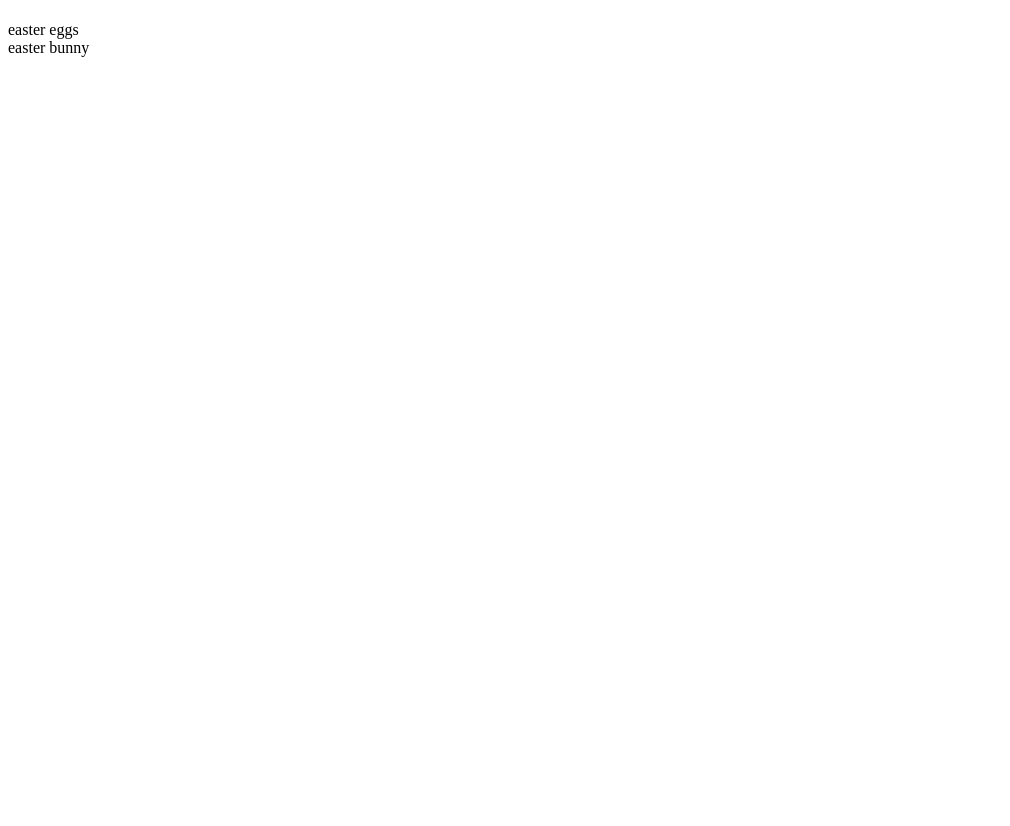
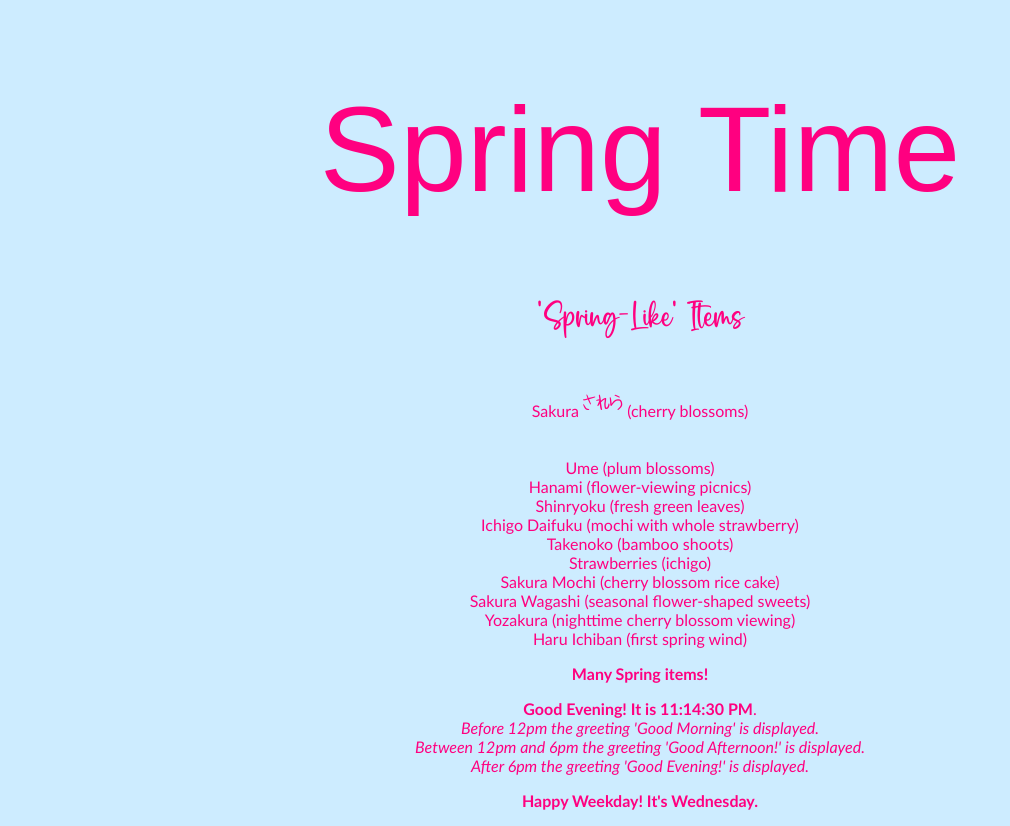
Before and after one commit to arche-typal/csci-185, a plain HTML site: page Exam_2/index.html in a window 1280 px wide. Shown: the whole page, without its empty margins (0-1010 px from the left). Before the commit the page ends 800 px from the top, so only its background shows below. Drawn offline with Linux system fonts and the light colour scheme; a web font is replaced by a local one.

Commit message:
wip, hiragana too padded.

```diff
--- a/Exam_2/index.html
+++ b/Exam_2/index.html
@@ -7,8 +7,12 @@
 	</head>
     <body>
         <div class="content">
-            <h1 id="page-header"></h1>
+            <h1 id="page-header">Spring Time</h1>
+            <h3 id="spring-array-header">'Spring-Like' Items</h3>
             <p id="spring-array"></p>
+            <p id="spring-array-quantity-message">(Please wait while page loads.))</p>
+            <p id="greeting-msg"></p>
+            <p id="weekday"></p>
         </div>
     </body>
 </html>
--- a/Exam_2/script.js
+++ b/Exam_2/script.js
@@ -1,28 +1,67 @@
 // Use a JavaScript array to hold the names of items that you associate with the Spring season. Using a JavaScript loop print all those items on the screen, one item per line.
+const springArray = [
+    "Sakura <span>aRr</span> (cherry blossoms)",
+    "Ume (plum blossoms)",
+    "Hanami (flower-viewing picnics)",
+    "Shinryoku (fresh green leaves)",
+    "Ichigo Daifuku (mochi with whole strawberry)",
+    "Takenoko (bamboo shoots)",
+    "Strawberries (ichigo)",
+    "Sakura Mochi (cherry blossom rice cake)",
+    "Sakura Wagashi (seasonal flower-shaped sweets)",
+    "Yozakura (nighttime cherry blossom viewing)",
+    "Haru Ichiban (first spring wind)"
+  ];
+let springArrayTxt = "";
+let now = new Date();
+let currentTime = now.toLocaleTimeString();
+
 document.addEventListener("DOMContentLoaded", function () {
-    printArray()
+    createSpringArray();
+    checkSpringArray();
+    greetingMsg();
+    displayWeekday();
 });
 
-function printArray() {
-    let springArray = ["easter eggs", "easter bunny"];
-    let springArrayTxt = "";
+function createSpringArray() {
+
     for (let x in springArray) {
         springArrayTxt += springArray[x] + "<br>"
     }
     document.getElementById("spring-array").innerHTML = springArrayTxt;
 }
 
-
 // Also check if the number of items in the array is more than 10, then have the website print "Many Spring items!" else print "Not too many Spring items!"
-
-
+function checkSpringArray() {
+    if (springArray.length < 11) {
+        document.getElementById("spring-array-quantity-message").innerHTML = "<b>Not too many Spring items!</b>";
+    } else {
+        document.getElementById("spring-array-quantity-message").innerHTML = "<b>Many Spring items!</b>";
+    }
+}
 
 // Use JavaScript if-else structure to check the time of the day and print an appropriate greeting message determined by time of the day, e.g. "Good Morning" for morning time, "Good afternoon" for afternoon time and "Good evening" for evening time.
-
-
+function greetingMsg() {
+    let hours = now.getHours();
+    let greetingMsg = "";
+    let greetingPrompt = "";
+    if (hours < 12) {
+        greetingPrompt = "Good Morning!"
+    } else if (hours >= 18) {
+        greetingPrompt = "Good Evening!"
+    } else {
+        greetingPrompt = "Good Afternoon!"
+    }
+    greetingMsg = "<b>" + greetingPrompt + " It is " + currentTime + "</b>.<br><i>Before 12pm the greeting 'Good Morning' is displayed.<br>Between 12pm and 6pm the greeting 'Good Afternoon!' is displayed.<br>After 6pm the greeting 'Good Evening!' is displayed.</i>";
+	document.getElementById("greeting-msg").innerHTML = greetingMsg;
+}
 
 // Use JavaScript if-else structure to check the day of the week and print either "Happy Weekday" if it is a weekday, or "Happy Weekend" if it is a weekend.
-
-
+function displayWeekday() {
+    const weekdays = ["Sunday", "Monday", "Tuesday", "Wednesday", "Thursday", "Friday", "Saturday"];
+    weekday = weekdays[now.getDay()];
+    weekdayOrWeekEnd = ((now.getDay() === 0 || now.getDay() === 6) ? "Happy Weekend!" : "Happy Weekday!");
+    document.getElementById("weekday").innerHTML = "<b>" + weekdayOrWeekEnd + " It's " + weekday + ".</b>";
+}
 
 // Place the webpage in a subfolder called exam_2 on your site, and then submit the link to the file.
--- a/Exam_2/styles.css
+++ b/Exam_2/styles.css
@@ -0,0 +1,54 @@
+@font-face {
+    font-family: 'sakura_kei';
+    src: url('fonts/sakura_kei/sakura_kei.ttf') format('truetype');
+    font-weight: normal;
+    font-style: normal;
+}
+
+@font-face {
+    font-family: 'palm_spring';
+    src: url('fonts/palm_spring/palm_spring.ttf') format('truetype');
+    font-weight: normal;
+    font-style: normal;
+}
+
+@font-face {
+    font-family: 'sakura_irohanihoheto';
+    src: url('fonts/sakura_irohanihoheto/sakura_irohanihoheto.ttf') format('truetype');
+    font-weight: normal;
+    font-style: normal;
+}
+
+body {
+    background-color: rgb(205, 236, 255);
+    color: rgb(255, 0, 128);
+    font-family: Calibri;
+}
+
+.content {
+    text-align: center;
+}
+
+h1 {
+	font-family: 'sakura_kei', sans-serif;
+	font-size: 120px;
+	font-weight:normal;
+}
+
+h3 {
+    font-family: 'palm_spring', sans-serif;
+    font-size: 30px;
+	font-weight:normal;
+}
+
+span {
+    font-family: 'sakura_irohanihoheto';
+    font-size: 100px;
+    font-weight: normal;
+
+    display: inline-block;
+    vertical-align: middle;
+
+    line-height: 0.9; /* or even lower */
+    transform: translateY(-10px);
+}
```
Also changed, not shown: Exam_2/fonts/palm_spring/palm_spring.ttf (added), Exam_2/fonts/sakura_irohanihoheto/sakura_irohanihoheto.ttf (added), 1 other file.
